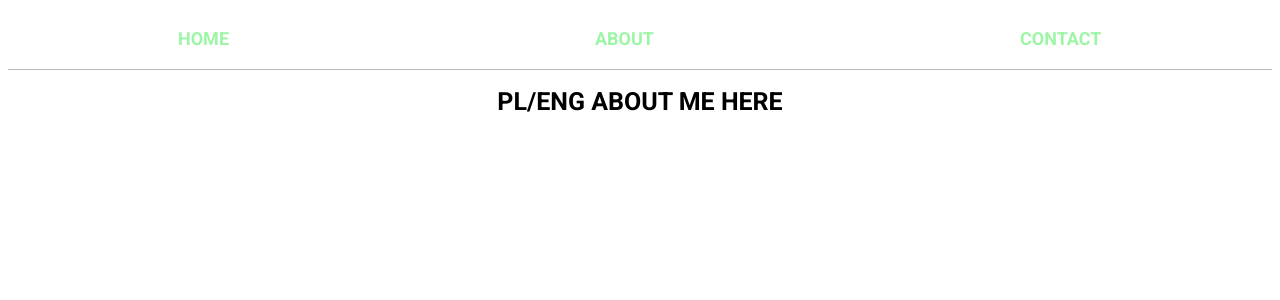
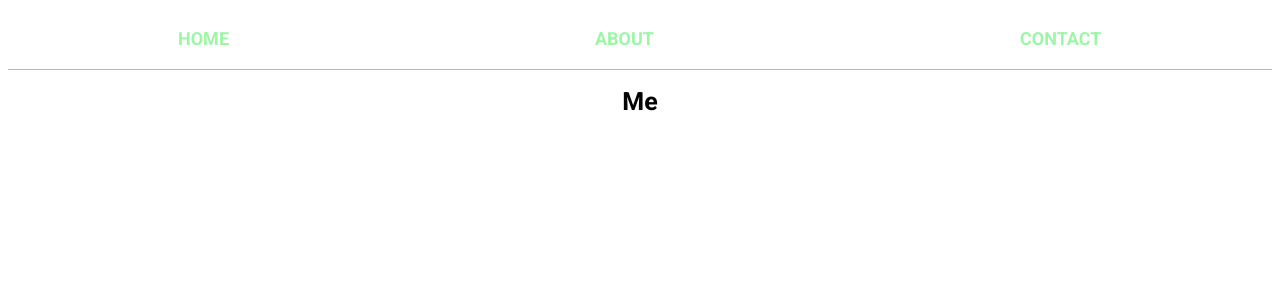
Before and after one commit to MaccSob/MySite, a Next.js app in the folder mysite/: page /about in a window 1280 px wide. Shown: the top 300 px of the page. Built offline with nearby package versions, Linux system fonts and the light colour scheme.

Commit message:
need to setup email button, css on all tabs

```diff
--- a/mysite/src/app/about/page.tsx
+++ b/mysite/src/app/about/page.tsx
@@ -3,10 +3,11 @@ import React from "react";
 
 
 const About = () => {
-
+ //
     return <>
 
-    <h1> PL/ENG ABOUT ME HERE </h1>
+    <h1>Me</h1>
+
 
 
 
```
Also changed, not shown: mysite/src/app/contact/page.tsx (+6 -3 lines), mysite/src/app/ui/navbar.css (line endings or trailing spaces).
